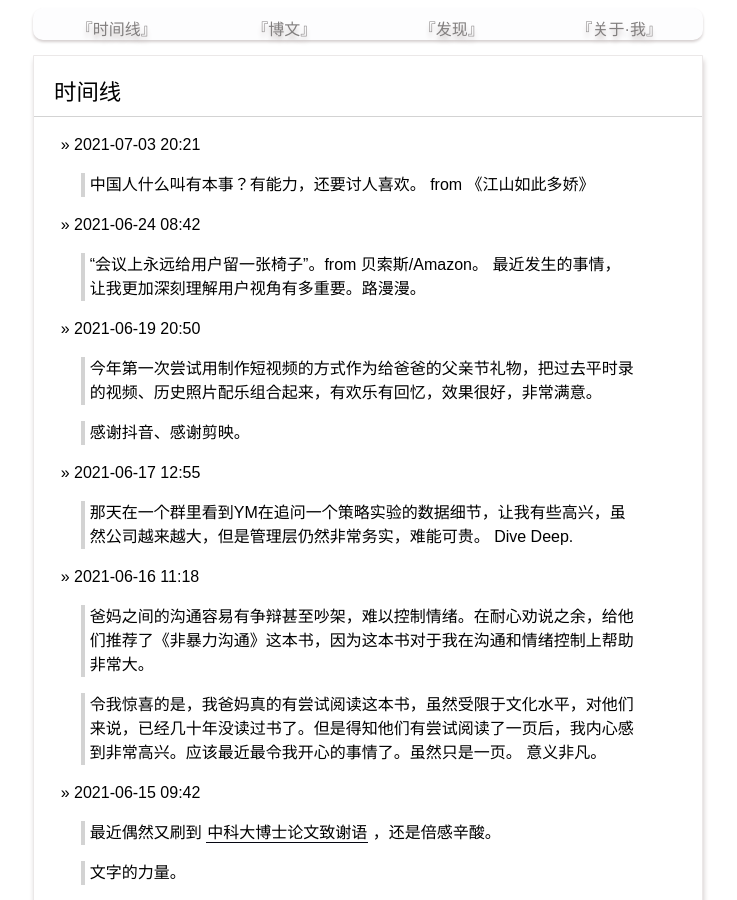
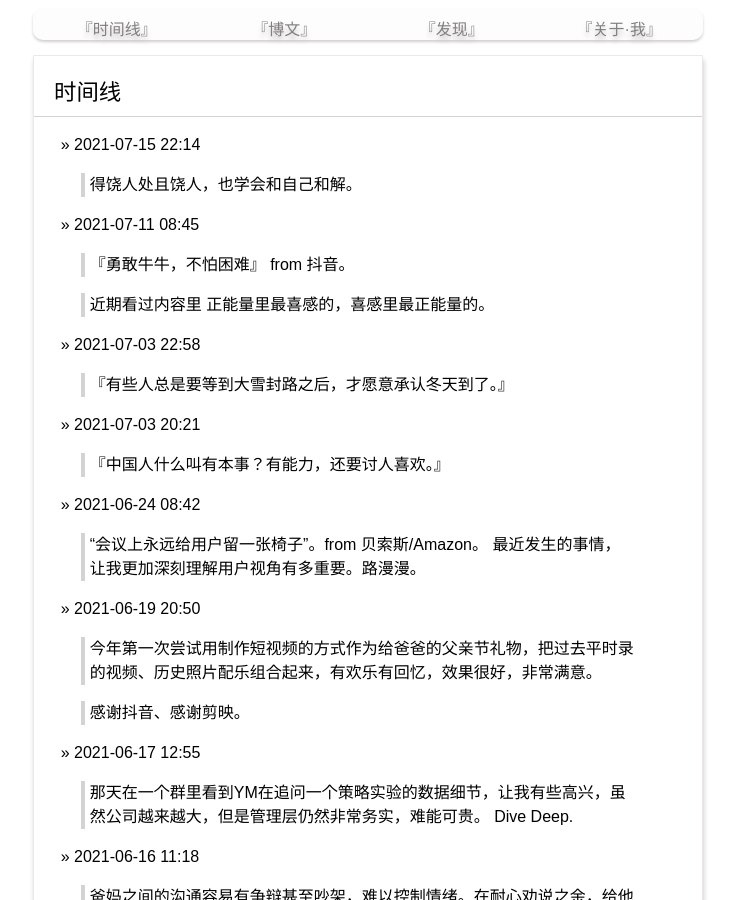
Before and after one commit to yanyiwu/blog, a Jekyll site: the page built from index.md, in a window 1280 px wide and 900 px high. Shown: the whole window, without its empty margins (272-1009 px from the left). Built offline with Jekyll 4.4.1, drawn with Linux system fonts in a browser that asks for light colours; Markdown is read by kramdown in place of the engine named in the settings; comment, search, counter and statistics services are not loaded.

Commit message:
Update index.md

```diff
--- a/index.md
+++ b/index.md
@@ -3,9 +3,23 @@ layout: posting
 title: 时间线
 ---
 
+&raquo; 2021-07-15 22:14
+
+> 得饶人处且饶人，也学会和自己和解。
+
+&raquo; 2021-07-11 08:45
+
+> 『勇敢牛牛，不怕困难』 from 抖音。
+
+> 近期看过内容里 正能量里最喜感的，喜感里最正能量的。
+
+&raquo; 2021-07-03 22:58
+
+> 『有些人总是要等到大雪封路之后，才愿意承认冬天到了。』
+
 &raquo; 2021-07-03 20:21
 
-> 中国人什么叫有本事？有能力，还要讨人喜欢。  from 《江山如此多娇》
+> 『中国人什么叫有本事？有能力，还要讨人喜欢。』
 
 &raquo; 2021-06-24 08:42
 
```
